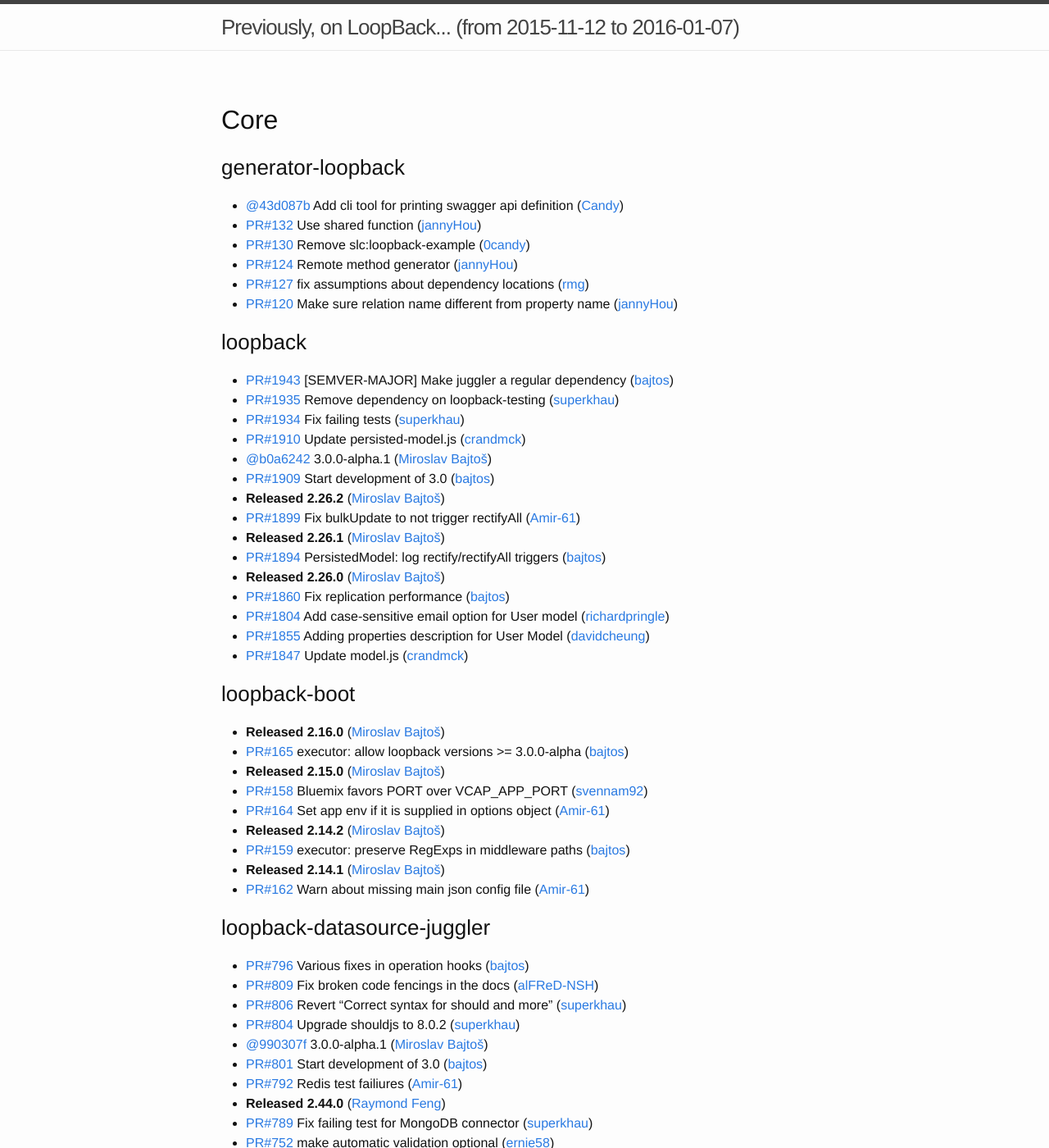
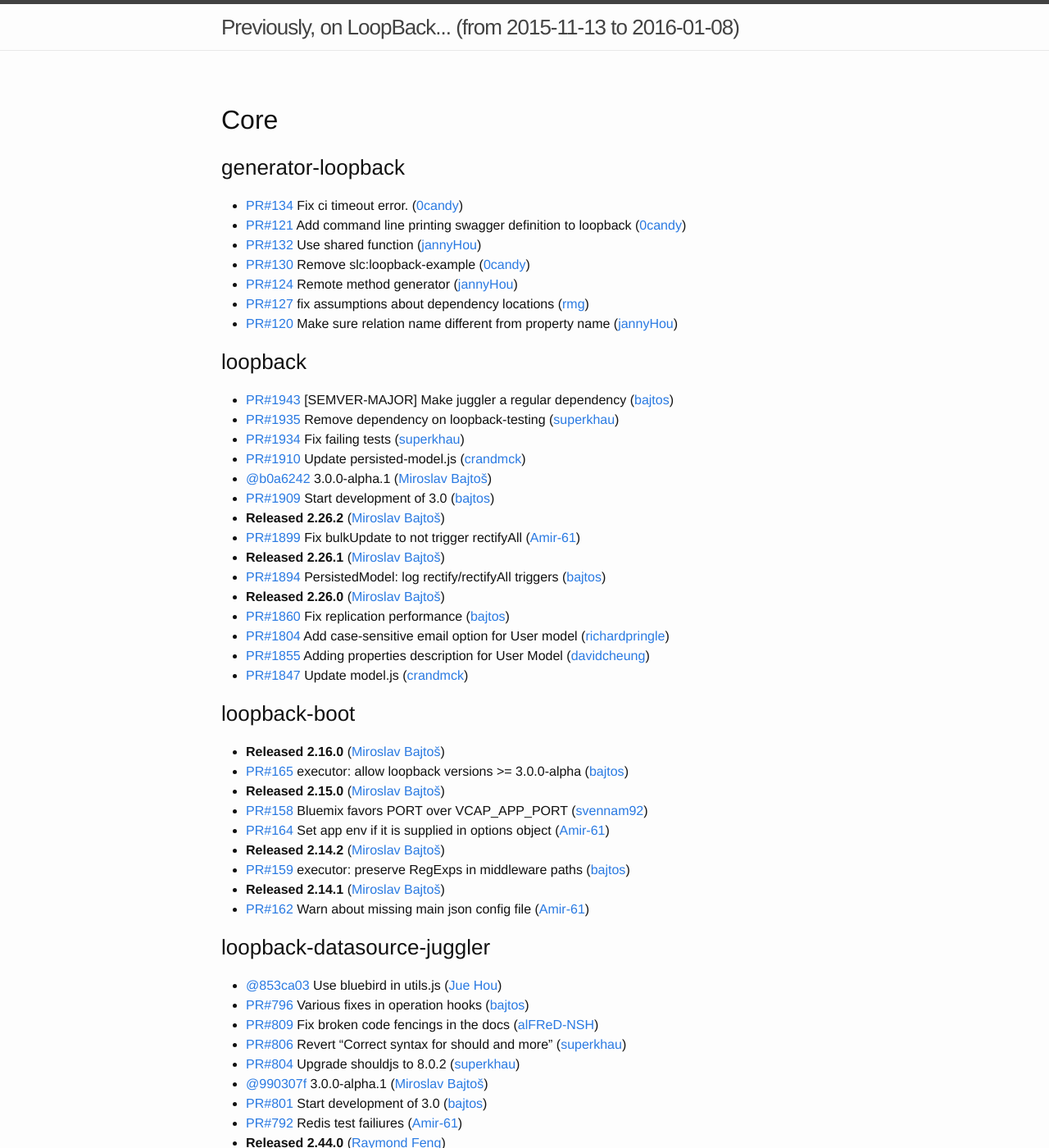
Before and after one commit to strongloop/loopback, a Jekyll site: the page built from index.md, in a window 1280 px wide and 1400 px high. Shown: the whole window at 82% size. Built offline with Jekyll 4.4.1, drawn with Linux system fonts in a browser that asks for light colours; some of the changed text lies outside the part shown.

Commit message:
Update changelog

```diff
--- a/index.md
+++ b/index.md
@@ -1,12 +1,13 @@
 ---
 layout: page
-since: (from 2015-11-12 to 2016-01-07)
+since: (from 2015-11-13 to 2016-01-08)
 ---
 
 ## Core
 
 ### generator-loopback
- * [@43d087b](https://github.com/strongloop/generator-loopback/commit/43d087b2d0dcfbdd7bf127e06a1c9d11eb18e36b) Add cli tool for printing swagger api definition ([Candy](https://github.com/0candy))
+ * [PR#134](https://github.com/strongloop/generator-loopback/pull/134) Fix ci timeout error. ([0candy](https://github.com/0candy))
+ * [PR#121](https://github.com/strongloop/generator-loopback/pull/121) Add command line printing swagger definition to loopback ([0candy](https://github.com/0candy))
  * [PR#132](https://github.com/strongloop/generator-loopback/pull/132) Use shared function ([jannyHou](https://github.com/jannyHou))
  * [PR#130](https://github.com/strongloop/generator-loopback/pull/130) Remove slc:loopback-example ([0candy](https://github.com/0candy))
  * [PR#124](https://github.com/strongloop/generator-loopback/pull/124) Remote method generator ([jannyHou](https://github.com/jannyHou))
@@ -45,6 +46,7 @@
 
 
 ### loopback-datasource-juggler
+ * [@853ca03](https://github.com/strongloop/loopback-datasource-juggler/commit/853ca0349166af0d4cd82de21db197aa57eab7eb) Use bluebird in utils.js ([Jue Hou](https://github.com/jannyHou))
  * [PR#796](https://github.com/strongloop/loopback-datasource-juggler/pull/796) Various fixes in operation hooks ([bajtos](https://github.com/bajtos))
  * [PR#809](https://github.com/strongloop/loopback-datasource-juggler/pull/809) Fix broken code fencings in the docs ([alFReD-NSH](https://github.com/alFReD-NSH))
  * [PR#806](https://github.com/strongloop/loopback-datasource-juggler/pull/806) Revert "Correct syntax for should and more" ([superkhau](https://github.com/superkhau))
@@ -129,6 +131,7 @@
 
 
 ### loopback-connector-remote
+ * [PR#29](https://github.com/strongloop/loopback-connector-remote/pull/29) Cleaning up obsolete or unused files & dependencies ([glesage](https://github.com/glesage))
  * [PR#28](https://github.com/strongloop/loopback-connector-remote/pull/28) Add test for custom http.path configuration. ([richardpringle](https://github.com/richardpringle))
  * [PR#27](https://github.com/strongloop/loopback-connector-remote/pull/27) test: load the correct Remote instance ([bajtos](https://github.com/bajtos))
 
```
